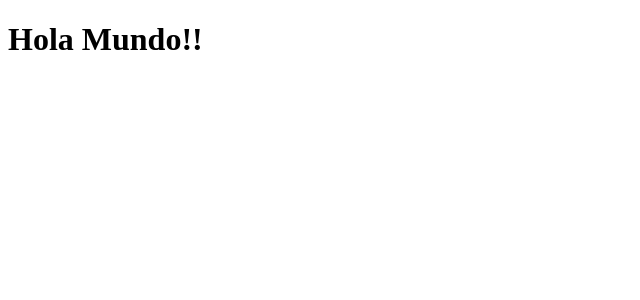
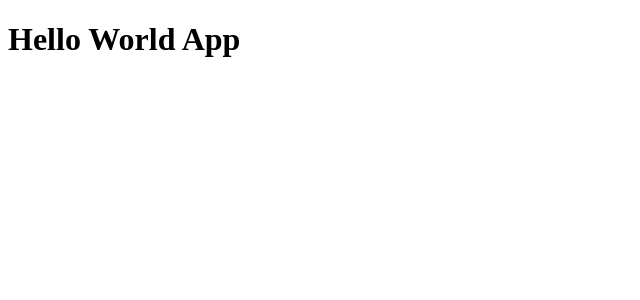
Before and after one commit to Jafmatute/React-JS, a React (Vite) app in the folder 03-counter-app-vite/: page / in a window 1280 px wide. Shown: the top 300 px of the page, without its empty margins (0-640 px from the left). Built offline with nearby package versions, Linux system fonts and the light colour scheme.

Commit message:
primer componente en react

```diff
--- /dev/null
+++ b/03-counter-app-vite/src/HelloWordApp.jsx
@@ -0,0 +1,4 @@
+import React from "react";
+const  App = () => <h1>Hello World App</h1>;
+
+export default App;
--- a/03-counter-app-vite/src/main.jsx
+++ b/03-counter-app-vite/src/main.jsx
@@ -1,12 +1,7 @@
 import React from 'react';
 import ReactDOM from 'react-dom/client';
+import App from './HelloWordApp.jsx';
 
-function App() {
-
-    return (
-        <h1>Hola Mundo!!</h1>
-    )
-}
 
 ReactDOM.createRoot(document.getElementById("root")).render(
     <React.StrictMode>
```
